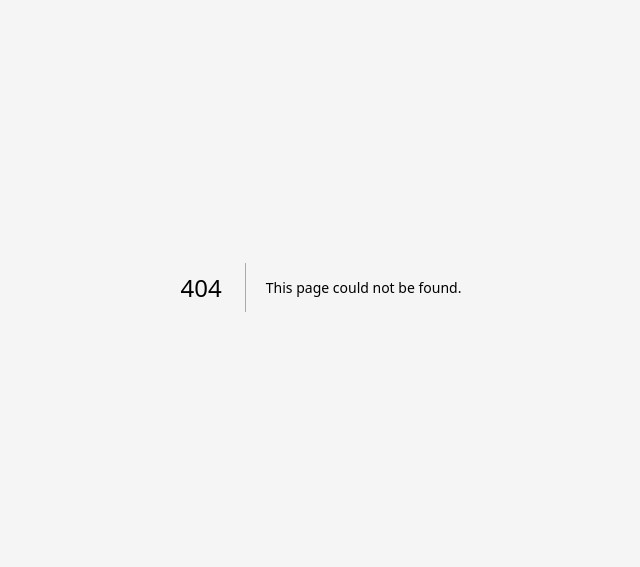
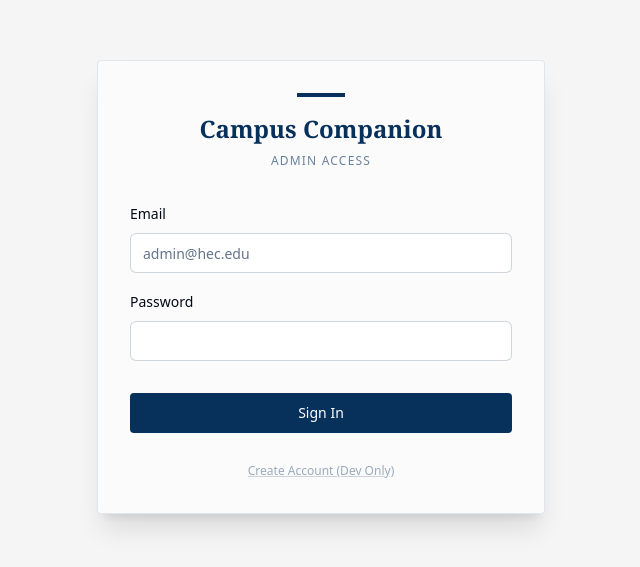
Before and after one commit to Yufix001/Campus-Companion, a Next.js app in the folder hec-campus-companion/: page /login in a window 1280 px wide. Before the commit this address had no page. Shown: the part 113-680 px from the top of the page, without its empty margins (319-959 px from the left). Built offline with nearby package versions, Linux system fonts and the light colour scheme; no server answers; a web font is replaced by a local one.

Commit message:
feat: implement auth login page and middleware

```diff
--- /dev/null
+++ b/hec-campus-companion/app/login/page.tsx
@@ -0,0 +1,124 @@
+"use client"
+
+import { useState } from "react"
+import { createBrowserClient } from "@supabase/ssr"
+import { useRouter } from "next/navigation"
+import { Button } from "@/components/ui/button"
+import { Input } from "@/components/ui/input"
+import { Label } from "@/components/ui/label"
+import { Loader2 } from "lucide-react"
+
+export default function LoginPage() {
+    const [email, setEmail] = useState("")
+    const [password, setPassword] = useState("")
+    const [loading, setLoading] = useState(false)
+    const [error, setError] = useState<string | null>(null)
+    const router = useRouter()
+
+    const supabase = createBrowserClient(
+        process.env.NEXT_PUBLIC_SUPABASE_URL!,
+        process.env.NEXT_PUBLIC_SUPABASE_ANON_KEY!
+    )
+
+    const handleLogin = async (e: React.FormEvent) => {
+        e.preventDefault()
+        setLoading(true)
+        setError(null)
+
+        const { error } = await supabase.auth.signInWithPassword({
+            email,
+            password,
+        })
+
+        if (error) {
+            setError(error.message)
+            setLoading(false)
+        } else {
+            router.push("/admin")
+            router.refresh()
+        }
+    }
+
+    const handleSignUp = async () => {
+        setLoading(true)
+        setError(null)
+
+        const { error } = await supabase.auth.signUp({
+            email,
+            password,
+        })
+
+        if (error) {
+            setError(error.message)
+            setLoading(false)
+        } else {
+            setError("Check your email for confirmation link (or check Supabase logs if disabled)")
+            setLoading(false)
+        }
+    }
+
+    return (
+        <div className="min-h-screen flex items-center justify-center bg-[#F5F5F5] font-display">
+            <div className="w-full max-w-md p-8 glass-panel sharp-corners bg-white shadow-xl">
+                <div className="flex flex-col items-center mb-8">
+                    <div className="h-1 w-12 bg-[#07305B] mb-4"></div>
+                    <h1 className="font-serif text-2xl text-[#07305B] font-bold">Campus Companion</h1>
+                    <p className="text-xs text-[#07305B]/60 uppercase tracking-widest mt-2">Admin Access</p>
+                </div>
+
+                <form onSubmit={handleLogin} className="flex flex-col gap-4">
+                    <div className="space-y-2">
+                        <Label htmlFor="email">Email</Label>
+                        <Input
+                            id="email"
+                            type="email"
+                            placeholder="admin@hec.edu"
+                            value={email}
+                            onChange={(e) => setEmail(e.target.value)}
+                            required
+                            className="bg-white border-[#07305B]/20 focus:border-[#07305B]"
+                        />
+                    </div>
+                    <div className="space-y-2">
+                        <Label htmlFor="password">Password</Label>
+                        <Input
+                            id="password"
+                            type="password"
+                            value={password}
+                            onChange={(e) => setPassword(e.target.value)}
+                            required
+                            className="bg-white border-[#07305B]/20 focus:border-[#07305B]"
+                        />
+                    </div>
+
+                    {error && (
+                        <div className="text-red-500 text-xs p-2 bg-red-50 border border-red-100">
+                            {error}
+                        </div>
+                    )}
+
+                    <Button
+                        type="submit"
+                        disabled={loading}
+                        className="bg-[#07305B] text-white mt-4 sharp-corners hover:bg-[#07305B]/90"
+                    >
+                        {loading ? <Loader2 className="animate-spin w-4 h-4" /> : "Sign In"}
+                    </Button>
+
+                    {/* Optional: Sign Up button for initial setup */}
+                    <div className="text-center mt-2">
+                        <button
+                            type="button"
+                            onClick={handleSignUp}
+                            disabled={loading}
+                            className="text-xs text-[#07305B]/40 hover:text-[#07305B] underline decoration-[#07305B]/20"
+                        >
+                            Create Account (Dev Only)
+                        </button>
+                    </div>
+
+                </form>
+            </div>
+        </div>
+    )
+}
--- a/hec-campus-companion/app/page.tsx
+++ b/hec-campus-companion/app/page.tsx
@@ -26,7 +26,7 @@ export default function LandingPage() {
                         <div className="font-serif font-bold text-lg tracking-tighter uppercase text-[#07305B]">Campus Companion</div>
                     </div>
                     <div className="flex items-center gap-4">
-                        <Link href="/portal">
+                        <Link href="/login">
                             <Button className="bg-[#07305B] text-white text-[10px] font-bold uppercase tracking-widest px-4 py-1.5 sharp-corners h-auto rounded-none hover:bg-[#07305B]/90">
                                 Login
                             </Button>
@@ -59,19 +59,7 @@ export default function LandingPage() {
                     {/* Transport Widget */}
                     <TransportWidget variant="sidebar" />
 
-                    {/* News Widget */}
-                    <div className="col-span-2 editorial-border bg-white p-4 flex flex-col justify-between h-full sharp-corners min-h-[120px]">
-                        <div className="flex justify-between items-start mb-4">
-                            <span className="text-[10px] font-bold text-accent uppercase tracking-widest">Campus News</span>
-                            <ChevronRight size={16} className="text-[#07305B]" />
-                        </div>
-                        <div>
-                            <h3 className="font-serif text-xl font-medium leading-tight mb-2 text-[#07305B]">2024 Global Ranking Achievement</h3>
-                            <p className="text-xs text-[#07305B]/60 leading-relaxed max-w-[90%]">
-                                Discover how HEC Paris continues to lead international excellence rankings...
-                            </p>
-                        </div>
-                    </div>
+
                 </section>
 
                 <FutureExpansion />
--- /dev/null
+++ b/hec-campus-companion/components/ui/label.tsx
@@ -0,0 +1,26 @@
+"use client"
+
+import * as React from "react"
+import * as LabelPrimitive from "@radix-ui/react-label"
+import { cva, type VariantProps } from "class-variance-authority"
+
+import { cn } from "@/lib/utils"
+
+const labelVariants = cva(
+    "text-sm font-medium leading-none peer-disabled:cursor-not-allowed peer-disabled:opacity-70"
+)
+
+const Label = React.forwardRef<
+    React.ElementRef<typeof LabelPrimitive.Root>,
+    React.ComponentPropsWithoutRef<typeof LabelPrimitive.Root> &
+    VariantProps<typeof labelVariants>
+>(({ className, ...props }, ref) => (
+    <LabelPrimitive.Root
+        ref={ref}
+        className={cn(labelVariants(), className)}
+        {...props}
+    />
+))
+Label.displayName = LabelPrimitive.Root.displayName
+
+export { Label }
--- a/hec-campus-companion/package.json
+++ b/hec-campus-companion/package.json
@@ -16,6 +16,7 @@
   "dependencies": {
     "@ai-sdk/react": "^3.0.92",
     "@radix-ui/react-dialog": "^1.1.15",
+    "@radix-ui/react-label": "^2.1.8",
     "@radix-ui/react-slot": "^1.2.4",
     "@supabase/ssr": "^0.8.0",
     "@supabase/supabase-js": "^2.96.0",
```
Also changed, not shown: hec-campus-companion/middleware.ts (added, +80 -0 lines), 1 other file (tests, documents, lock files or other folders).
